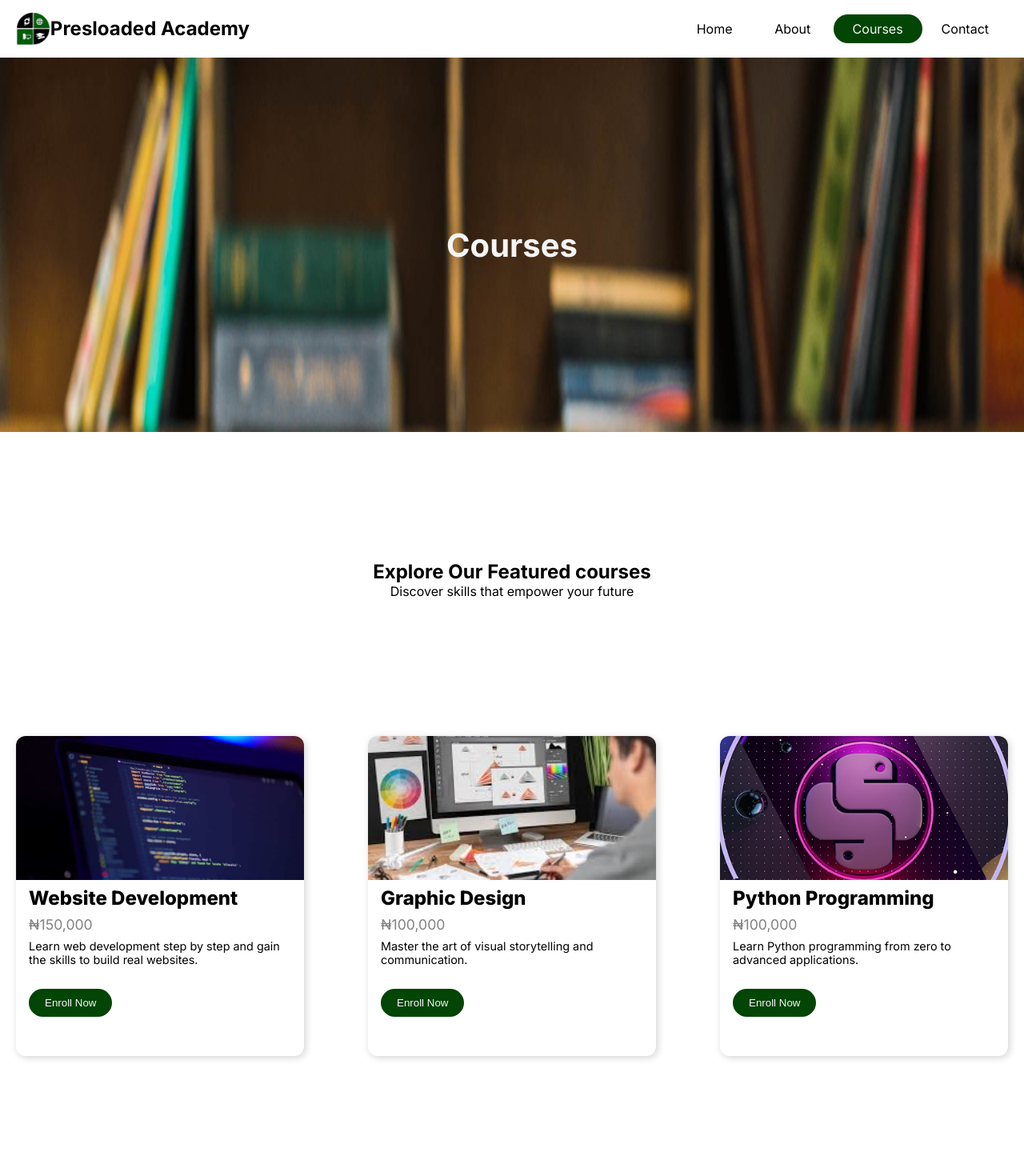
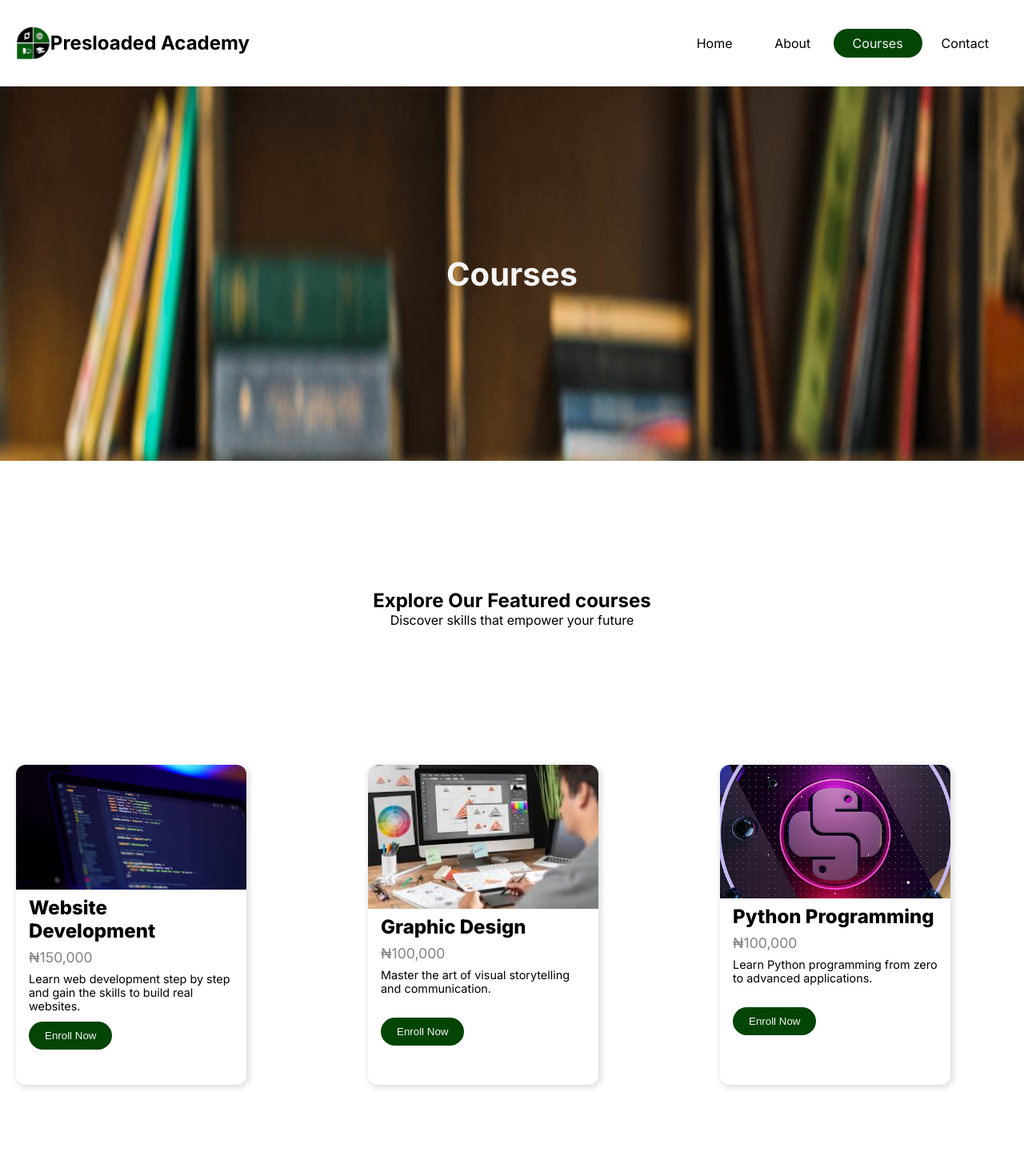
Before and after one commit to Eroh-Maro/Presloaded-Academy, a React (Vite) app: page /courses in a window 1280 px wide. Shown: the top 1470 px of the page at 80% size. Built offline with nearby package versions, Linux system fonts and the light colour scheme; a web font is replaced by a local one.

Commit message:
css updates 3

```diff
--- a/src/App.css
+++ b/src/App.css
@@ -366,7 +366,7 @@ h1 {
 
 .course-container {
   display: grid;
-  grid-template-rows: 2% 13% 10% 60% 10%;
+  grid-template-rows: 3% 13% 10% 60% 10%;
   height: 450vh;
 }
 @media (max-width: 1025px) {
@@ -420,7 +420,7 @@ h1 {
 .courseCard {
   background-color: white;
   border-radius: 12px;
-  width: 100%;
+  width: 80%;
   height: 400px;
   box-shadow: 2px 2px 10px lightgray;
   overflow: hidden;
@@ -563,7 +563,7 @@ h1 {
 
 /* Make sure each card has a fixed width for horizontal scroll */
 .sliderCardsOverlay .courseCard {
-  min-width: 320px;
+  min-width: 80%;
   max-width: 340px;
   height: 320px;
   flex: 0 0 auto;
@@ -1243,7 +1243,7 @@ form {
   display: flex;
   justify-content: space-between;
   align-items: center;
-  padding: 0 20px;
+  padding: 0 10px;
   padding-bottom: 0;
   grid-column: span 3;
 }
```
